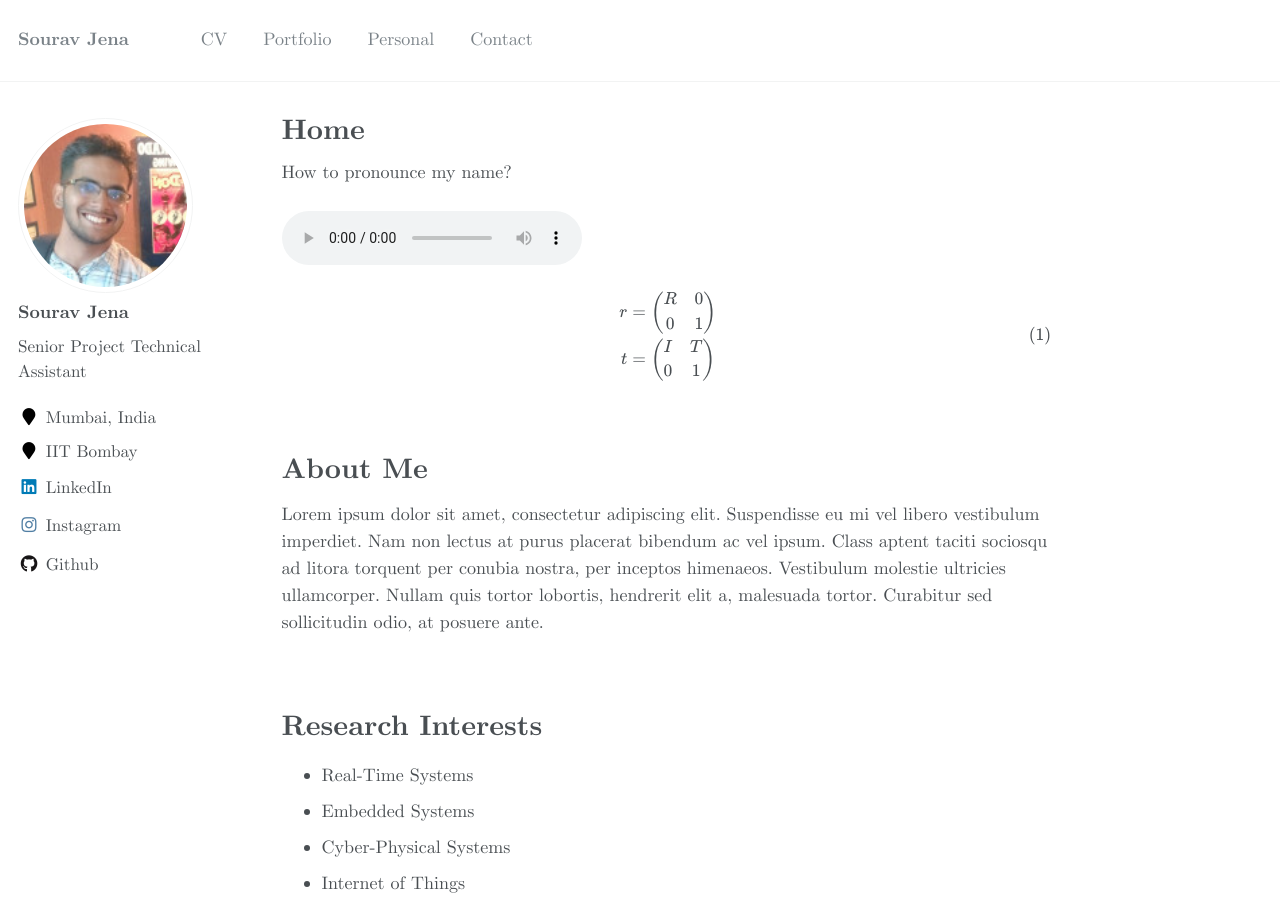
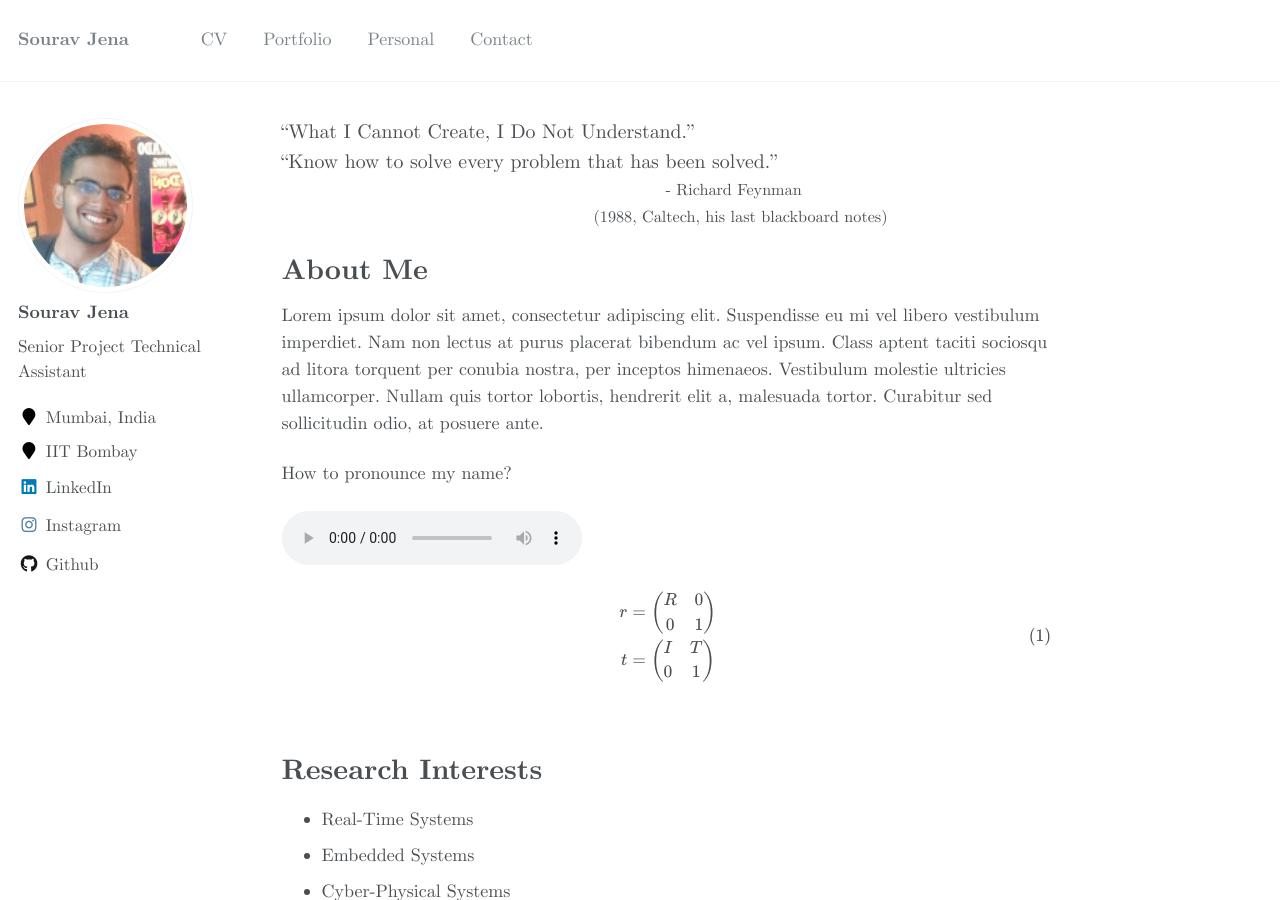
Before and after one commit to souravjena/souravjena.github.io, a Jekyll site: the page built from _pages/about.md, in a window 1280 px wide and 900 px high. Built offline with Jekyll 4.4.1, drawn with Linux system fonts in a browser that asks for light colours; formulas are drawn with MathJax 3; some of the changed text lies outside the part shown.

Commit message:
fav quotes added

```diff
--- a/_pages/about.md
+++ b/_pages/about.md
@@ -1,6 +1,5 @@
 ---
 permalink: /
-title: "Home"
 excerpt: "About me"
 author_profile: true
 redirect_from:
@@ -10,9 +9,25 @@ redirect_from:
 style: javascript-comic-001.css
 googlewebfonts: Gloria+Hallelujah
 ---
-
 <script src="https://code.jquery.com/jquery-3.3.1.min.js"></script>
 {% include open-embed.html %}
+
+
+<span style="font-size:1.1em;">"What I Cannot Create, I Do Not Understand."</span>
+<br/>
+<span style="font-size:1.1em;">"Know how to solve every problem that has been solved."</span>
+<br/>
+&emsp;&emsp;&emsp;&emsp;&emsp;&emsp;&emsp;&emsp;&emsp;&emsp;&emsp;&emsp;&emsp;&emsp;&emsp;&emsp;&emsp;&emsp;&emsp;&emsp;&emsp;
+<span style="font-size:0.9em;">- Richard Feynman</span>
+<br/>
+&emsp;&emsp;&emsp;&emsp;&emsp;&emsp;&emsp;&emsp;&emsp;&emsp;&emsp;&emsp;&emsp;&emsp;&emsp;&emsp;&emsp;
+<span style="font-size:0.9em;">(1988, Caltech, his last blackboard notes)</span>
+
+
+
+# About Me
+
+Lorem ipsum dolor sit amet, consectetur adipiscing elit. Suspendisse eu mi vel libero vestibulum imperdiet. Nam non lectus at purus placerat bibendum ac vel ipsum. Class aptent taciti sociosqu ad litora torquent per conubia nostra, per inceptos himenaeos. Vestibulum molestie ultricies ullamcorper. Nullam quis tortor lobortis, hendrerit elit a, malesuada tortor. Curabitur sed sollicitudin odio, at posuere ante.
 
 How to pronounce my name?
 <audio controls>
@@ -27,13 +42,6 @@ r &= \begin{pmatrix} R & 0 \\\\ 0 & 1 \\\\ \end{pmatrix} \\\\\\\\
 t &= \begin{pmatrix} I & T \\\\ 0 & 1 \\\\ \end{pmatrix}
 \end{split}
 \\]
-
-<br/>
-
-
-# About Me
-
-Lorem ipsum dolor sit amet, consectetur adipiscing elit. Suspendisse eu mi vel libero vestibulum imperdiet. Nam non lectus at purus placerat bibendum ac vel ipsum. Class aptent taciti sociosqu ad litora torquent per conubia nostra, per inceptos himenaeos. Vestibulum molestie ultricies ullamcorper. Nullam quis tortor lobortis, hendrerit elit a, malesuada tortor. Curabitur sed sollicitudin odio, at posuere ante.
 
 <br/>
 
```
Also changed, not shown: other parts of _pages/about.md (+3 -3 lines), 5 other files.
